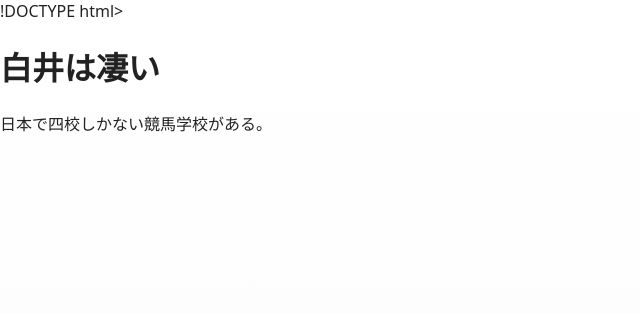
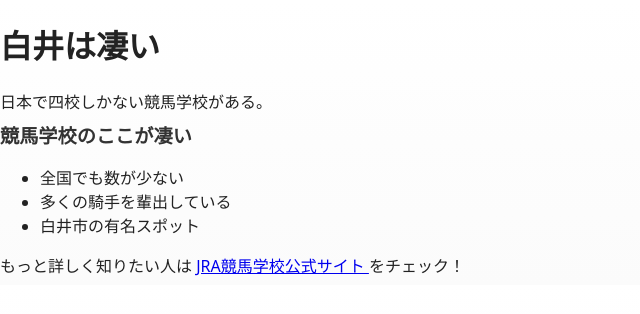
Before and after one commit to kzwakiresou/hima.github.io, a plain HTML site: page index.html in a window 1280 px wide. Shown: the whole page, without its empty margins (0-640 px from the left). Drawn offline with Linux system fonts and the light colour scheme.

Commit message:
Update index.html

```diff
--- a/index.html
+++ b/index.html
@@ -1,4 +1,4 @@
-!DOCTYPE html>
+<!DOCTYPE html>
 <html lang="ja">
 <head>
     <meta charset="UTF-8">
@@ -8,6 +8,22 @@
 </head>
 <body>
     <h1>白井は凄い</h1>
+
     <p>日本で四校しかない競馬学校がある。</p>
+
+    <h2>競馬学校のここが凄い</h2>
+    <ul>
+        <li>全国でも数が少ない</li>
+        <li>多くの騎手を輩出している</li>
+        <li>白井市の有名スポット</li>
+    </ul>
+
+    <p>
+        もっと詳しく知りたい人は
+        <a href="https://jra.jp/facilities/keiba-school/" target="_blank">
+            JRA競馬学校公式サイト
+        </a>
+        をチェック！
+    </p>
 </body>
 </html>
```
